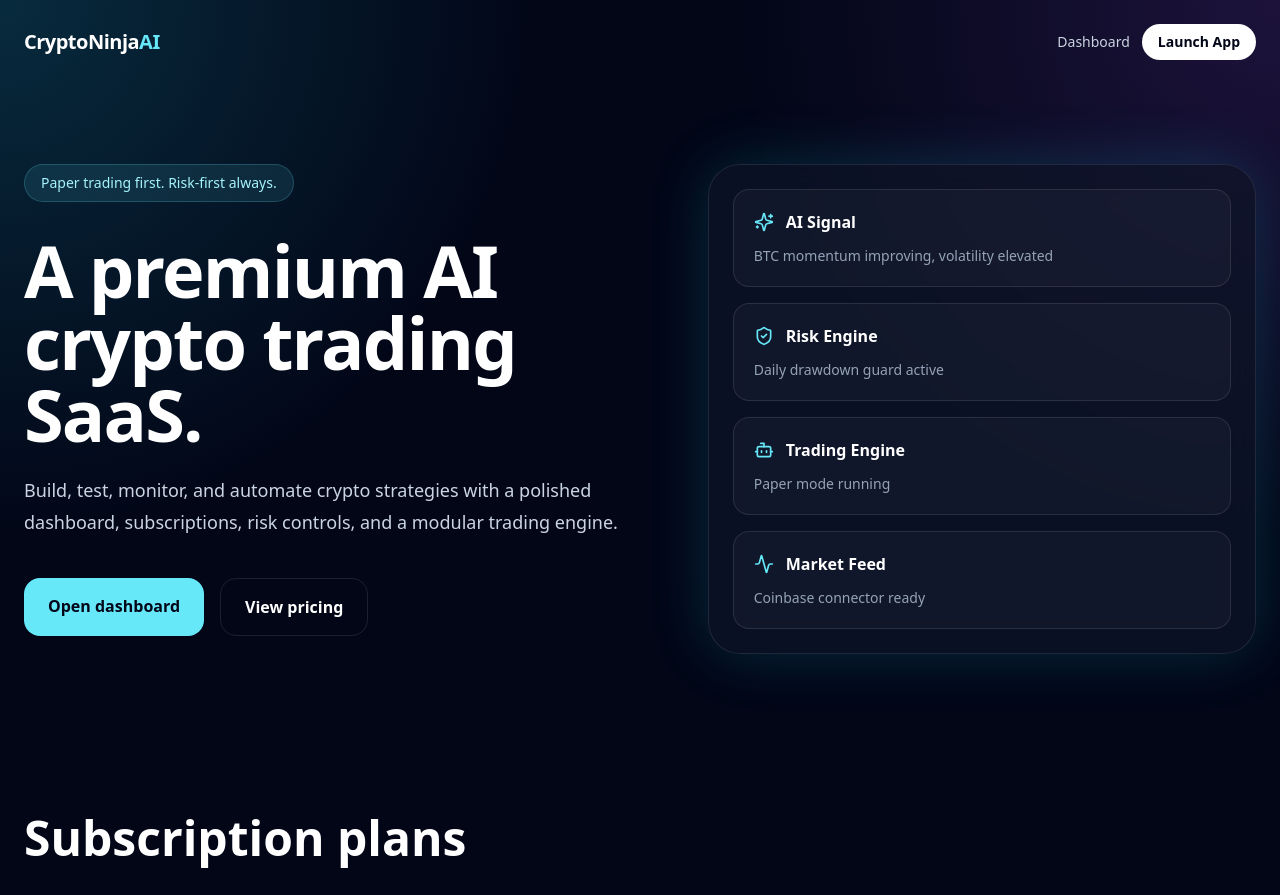
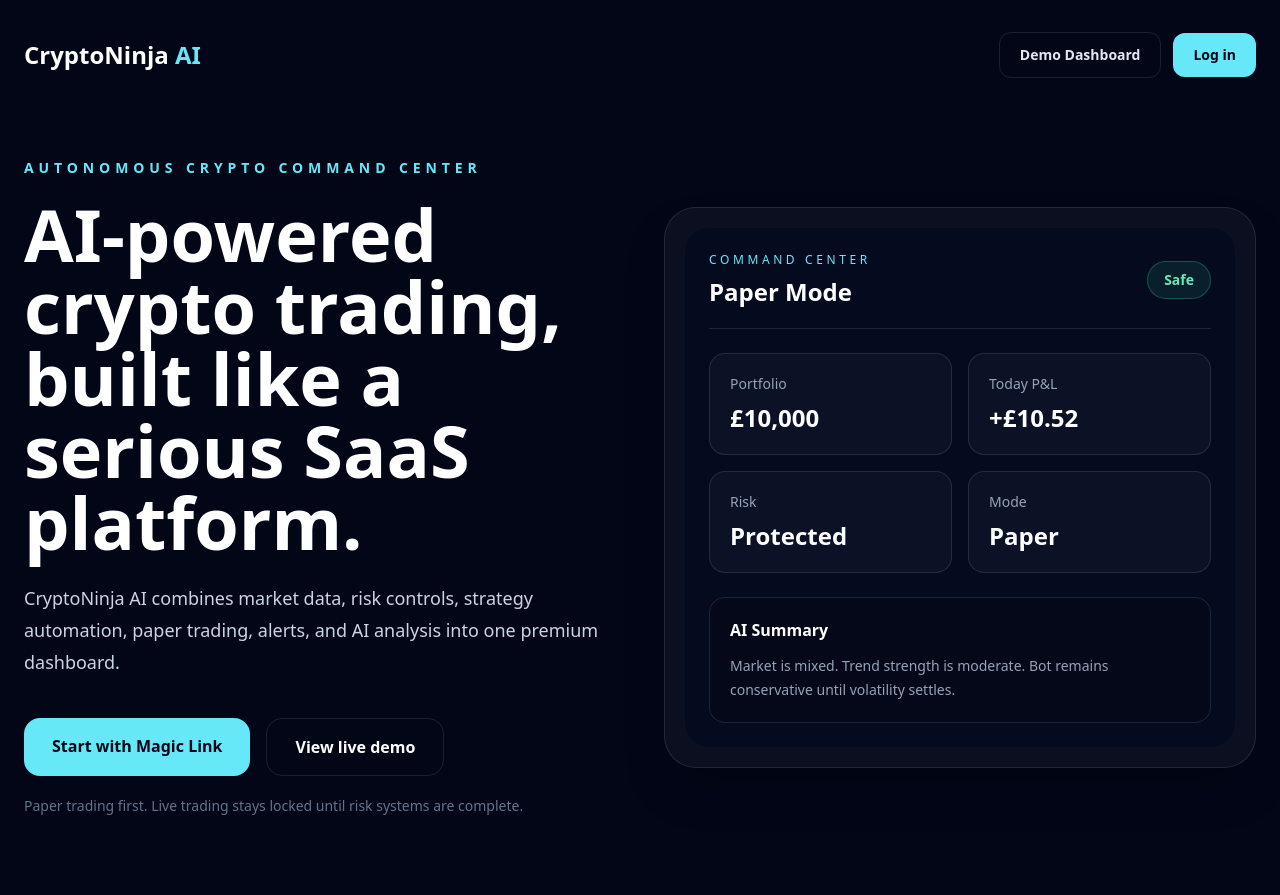
Before and after one commit to Haulsmart1/cryptoninja, a Next.js app in the folder apps/web/: page / in a window 1280 px wide. Shown: the top 895 px of the page. Built offline with nearby package versions, Linux system fonts and the light colour scheme.

Commit message:
Upgrade landing page with login button

```diff
--- a/apps/web/app/page.tsx
+++ b/apps/web/app/page.tsx
@@ -1,72 +1,130 @@
 import Link from "next/link";
-import { Activity, Bot, ShieldCheck, Sparkles } from "lucide-react";
-import { PricingCard } from "@/components/pricing-card";
+
+const features = [
+  "AI market analysis",
+  "Paper trading mode",
+  "Risk engine",
+  "Live P&L dashboard",
+  "Strategy automation",
+  "Subscription access",
+];
 
 export default function HomePage() {
   return (
-    <main className="min-h-screen overflow-hidden">
-      <nav className="mx-auto flex max-w-7xl items-center justify-between px-6 py-6">
-        <Link href="/" className="text-xl font-black tracking-tight text-white">
-          CryptoNinja<span className="text-cyan-300">AI</span>
+    <main className="min-h-screen bg-[#020617] text-white">
+      <section className="mx-auto flex min-h-screen max-w-7xl flex-col px-6 py-8">
+        <nav className="flex items-center justify-between">
+          <Link href="/" className="text-2xl font-black">
+            CryptoNinja <span className="text-cyan-300">AI</span>
           </Link>
+
           <div className="flex items-center gap-3">
-          <Link className="text-sm text-slate-300 hover:text-white" href="/dashboard">Dashboard</Link>
-          <Link className="rounded-full bg-white px-4 py-2 text-sm font-bold text-slate-950" href="/dashboard">
-            Launch App
+            <Link
+              href="/dashboard"
+              className="rounded-xl border border-white/10 px-5 py-3 text-sm font-bold text-slate-200 hover:bg-white/10"
+            >
+              Demo Dashboard
+            </Link>
+
+            <Link
+              href="/login"
+              className="rounded-xl bg-cyan-300 px-5 py-3 text-sm font-black text-slate-950 hover:bg-cyan-200"
+            >
+              Log in
             </Link>
           </div>
         </nav>
 
-      <section className="mx-auto grid max-w-7xl gap-10 px-6 py-20 lg:grid-cols-[1.08fr_0.92fr]">
+        <div className="grid flex-1 items-center gap-12 py-20 lg:grid-cols-2">
           <div>
-          <div className="inline-flex rounded-full border border-cyan-300/20 bg-cyan-300/10 px-4 py-2 text-sm text-cyan-200">
-            Paper trading first. Risk-first always.
+            <p className="mb-5 text-sm font-bold tracking-[0.35em] text-cyan-300">
+              AUTONOMOUS CRYPTO COMMAND CENTER
+            </p>
+
+            <h1 className="max-w-4xl text-5xl font-black leading-tight md:text-7xl">
+              AI-powered crypto trading, built like a serious SaaS platform.
+            </h1>
+
+            <p className="mt-6 max-w-2xl text-lg leading-8 text-slate-300">
+              CryptoNinja AI combines market data, risk controls, strategy
+              automation, paper trading, alerts, and AI analysis into one
+              premium dashboard.
+            </p>
+
+            <div className="mt-10 flex flex-wrap gap-4">
+              <Link
+                href="/login"
+                className="rounded-2xl bg-cyan-300 px-7 py-4 font-black text-slate-950 hover:bg-cyan-200"
+              >
+                Start with Magic Link
+              </Link>
+
+              <Link
+                href="/dashboard"
+                className="rounded-2xl border border-white/10 px-7 py-4 font-black text-white hover:bg-white/10"
+              >
+                View live demo
+              </Link>
             </div>
-          <h1 className="mt-8 max-w-4xl text-5xl font-black tracking-tight text-white md:text-7xl">
-            A premium AI crypto trading SaaS.
-          </h1>
-          <p className="mt-6 max-w-2xl text-lg leading-8 text-slate-300">
-            Build, test, monitor, and automate crypto strategies with a polished dashboard,
-            subscriptions, risk controls, and a modular trading engine.
+
+            <p className="mt-5 text-sm text-slate-500">
+              Paper trading first. Live trading stays locked until risk systems
+              are complete.
             </p>
-          <div className="mt-10 flex flex-wrap gap-4">
-            <Link className="rounded-2xl bg-cyan-300 px-6 py-4 font-black text-slate-950" href="/dashboard">
-              Open dashboard
-            </Link>
-            <a className="rounded-2xl border border-white/10 px-6 py-4 font-bold text-white" href="#pricing">
-              View pricing
-            </a>
+          </div>
+
+          <div className="rounded-[2rem] border border-white/10 bg-white/[0.04] p-5 shadow-2xl">
+            <div className="rounded-[1.5rem] bg-[#050b1f] p-6">
+              <div className="flex items-center justify-between border-b border-white/10 pb-5">
+                <div>
+                  <p className="text-xs tracking-[0.3em] text-cyan-300">
+                    COMMAND CENTER
+                  </p>
+                  <h2 className="mt-2 text-2xl font-black">Paper Mode</h2>
+                </div>
+                <span className="rounded-full border border-emerald-400/30 bg-emerald-400/10 px-4 py-2 text-sm font-bold text-emerald-300">
+                  Safe
+                </span>
+              </div>
+
+              <div className="mt-6 grid gap-4 sm:grid-cols-2">
+                <Card label="Portfolio" value="£10,000" />
+                <Card label="Today P&L" value="+£10.52" />
+                <Card label="Risk" value="Protected" />
+                <Card label="Mode" value="Paper" />
+              </div>
+
+              <div className="mt-6 rounded-2xl border border-white/10 bg-black/20 p-5">
+                <p className="font-black">AI Summary</p>
+                <p className="mt-3 text-sm leading-6 text-slate-400">
+                  Market is mixed. Trend strength is moderate. Bot remains
+                  conservative until volatility settles.
+                </p>
+              </div>
+            </div>
           </div>
         </div>
 
-        <div className="glass rounded-[2rem] p-6 shadow-glow">
-          <div className="grid gap-4">
-            {[
-              ["AI Signal", "BTC momentum improving, volatility elevated", Sparkles],
-              ["Risk Engine", "Daily drawdown guard active", ShieldCheck],
-              ["Trading Engine", "Paper mode running", Bot],
-              ["Market Feed", "Coinbase connector ready", Activity]
-            ].map(([title, text, Icon]) => (
-              <div key={title as string} className="rounded-2xl border border-white/10 bg-white/[0.03] p-5">
-                <div className="flex items-center gap-3">
-                  <Icon className="h-5 w-5 text-cyan-300" />
-                  <p className="font-bold text-white">{title as string}</p>
-                </div>
-                <p className="mt-3 text-sm text-slate-400">{text as string}</p>
+        <div className="grid gap-4 pb-10 md:grid-cols-3">
+          {features.map((feature) => (
+            <div
+              key={feature}
+              className="rounded-2xl border border-white/10 bg-white/[0.03] p-5 font-bold text-slate-200"
+            >
+              {feature}
             </div>
           ))}
-          </div>
-        </div>
-      </section>
-
-      <section id="pricing" className="mx-auto max-w-7xl px-6 py-20">
-        <h2 className="text-3xl font-black text-white md:text-5xl">Subscription plans</h2>
-        <div className="mt-10 grid gap-6 md:grid-cols-3">
-          <PricingCard name="Starter" price="£19/mo" description="Learn and paper trade." features={["Paper trading", "AI insights", "1 strategy", "Email alerts"]} />
-          <PricingCard highlighted name="Pro" price="£59/mo" description="For serious testing." features={["Live trading toggle", "Backtesting", "Risk engine", "Telegram alerts"]} />
-          <PricingCard name="Elite" price="£149/mo" description="Scale across accounts." features={["Multi-account", "Advanced analytics", "API access", "Priority support"]} />
         </div>
       </section>
     </main>
   );
 }
+
+function Card({ label, value }: { label: string; value: string }) {
+  return (
+    <div className="rounded-2xl border border-white/10 bg-white/[0.03] p-5">
+      <p className="text-sm text-slate-400">{label}</p>
+      <p className="mt-2 text-2xl font-black">{value}</p>
+    </div>
+  );
+}
```
Lines whose indentation alone changed are shown as unchanged.
